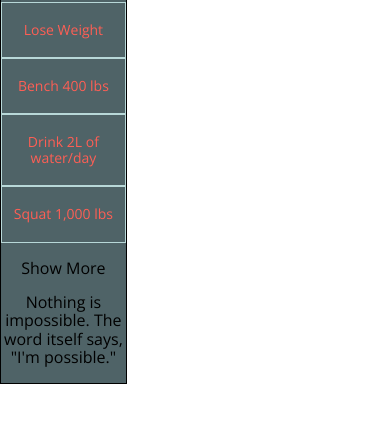
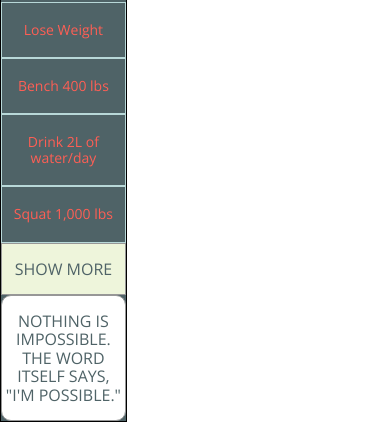
Before and after one commit to gness1804/design-challenge-fitness-site, a website: page index.html in a window 390 px wide. Shown: the part 425-847 px from the top of the page. Drawn offline with nearby package versions, Linux system fonts and the light colour scheme.

Commit message:
Build out basic structure

```diff
--- a/index.html
+++ b/index.html
@@ -39,7 +39,9 @@
       <div class="goal-container">
         <p class="goal">Squat 1,000 lbs</p>
       </div>
-      <p>Show More</p>
+      <div class="show-more-container">
+        <p>Show More</p>
+      </div>
       <section class="nothing-is-impossible-container">
         <p>Nothing is impossible. The word itself says, "I'm possible."</p>
       </section>
--- a/mobile.css
+++ b/mobile.css
@@ -38,4 +38,25 @@
     font-size: 14px;
   }
 
+  .show-more-container {
+  background: #EEF5DB;
+  border: 1px solid #979797;
+  }
+
+  .show-more-container p {
+    color: #4F6367;
+    text-transform: uppercase;
+  }
+
+  .nothing-is-impossible-container {
+   background-color: #FFF;
+   border: 1px solid #979797;
+   border-radius: 10px;
+  }
+
+  .nothing-is-impossible-container p {
+    color: #4F6367;
+    text-transform: uppercase;
+  }
+
 }
```
